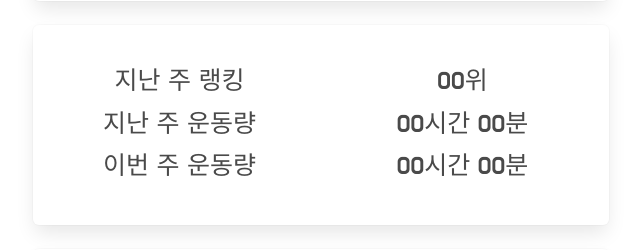
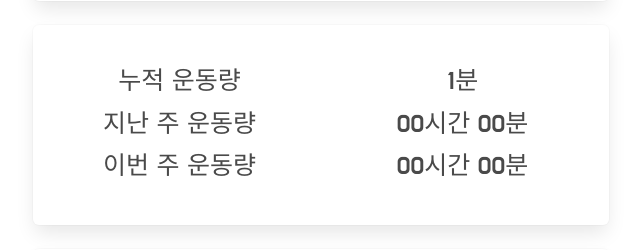
Before and after one commit to jhw607/hometraining, a Flask app: template templates/mypage.html in a window 1280 px wide. Shown: the part 704-954 px from the top of the page, without its empty margins (319-960 px from the left). Run offline with Flask 2, Linux system fonts and the light colour scheme; the template is opened without the code that fills it: most values are stand-ins (such as "Sample title", 1, 10 or a date in 2020); data that the repository does not hold is empty; parts of the project's set-up code (start-up, migrations or seed data) failed here and were passed over; some libraries are stand-ins or nearby versions.

Commit message:
누적 운동량

```diff
--- a/app.py
+++ b/app.py
@@ -124,15 +124,19 @@ def video_search():
 
 @application.route('/mypage')
 def myPage():
-    token_receive = request.cookies.get('mytoken')
-    try:
-        payload = jwt.decode(token_receive, secret_key, algorithms=[algorithm_key])
-        user_info = db.user.find_one({'id': payload['id']})
-        return render_template('mypage.html', username=user_info['name'])
-    except jwt.ExpiredSignatureError:
-        return redirect("http://localhost:5000/")
-    except jwt.exceptions.DecodeError:
-        return redirect("http://localhost:5000/")
+	token_receive = request.cookies.get('mytoken')
+	try:
+		payload = jwt.decode(token_receive, secret_key, algorithms=[algorithm_key])
+		user_info = db.user.find_one({'id': payload['id']})
+		testdata = db.record.find({'user': user_info['id']})
+		temp = 0
+		for i in testdata:
+			temp += i['hour']
+		return render_template('mypage.html', username=user_info['name'], total_hour = temp//60)
+	except jwt.ExpiredSignatureError:
+		return redirect("http://localhost:5000/")
+	except jwt.exceptions.DecodeError:
+		return redirect("http://localhost:5000/")
 
 
 @application.route('/load', methods=['GET'])
--- a/templates/mypage.html
+++ b/templates/mypage.html
@@ -225,12 +225,12 @@
 
               <div class="float-container box">
                 <div class="ranking float-child" >
-                  <p>지난 주 랭킹</p>
+                  <p>누적 운동량</p>
                   <p>지난 주 운동량</p>
                   <p>이번 주 운동량</p>
                 </div>
                 <div class="ranking float-child">
-                  <p id="lastWeekRank">00위</p>
+                  <p id="lastWeekRank">{{total_hour}}분</p>
                   <p id="lastWeekHour">00시간 00분</p>
                   <p id="thisWeekHour">00시간 00분</p>
                 </div>
```
